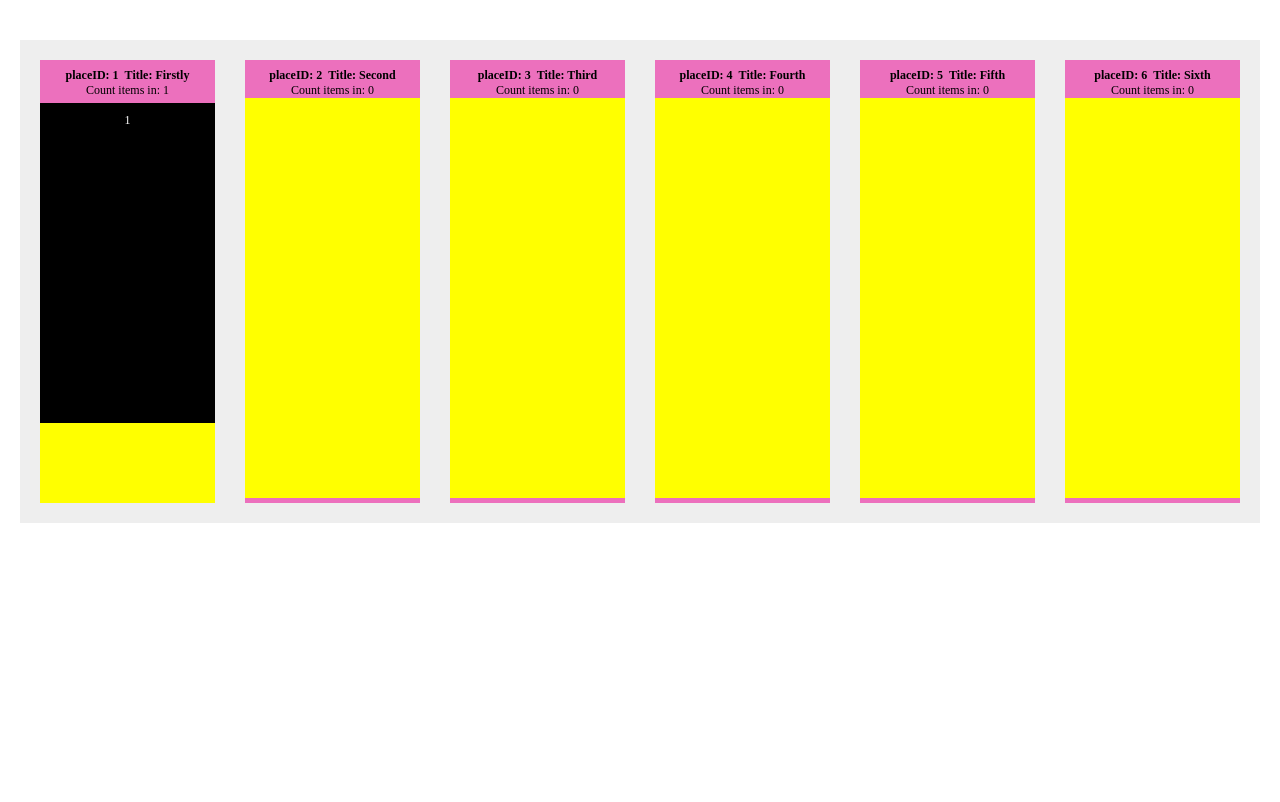
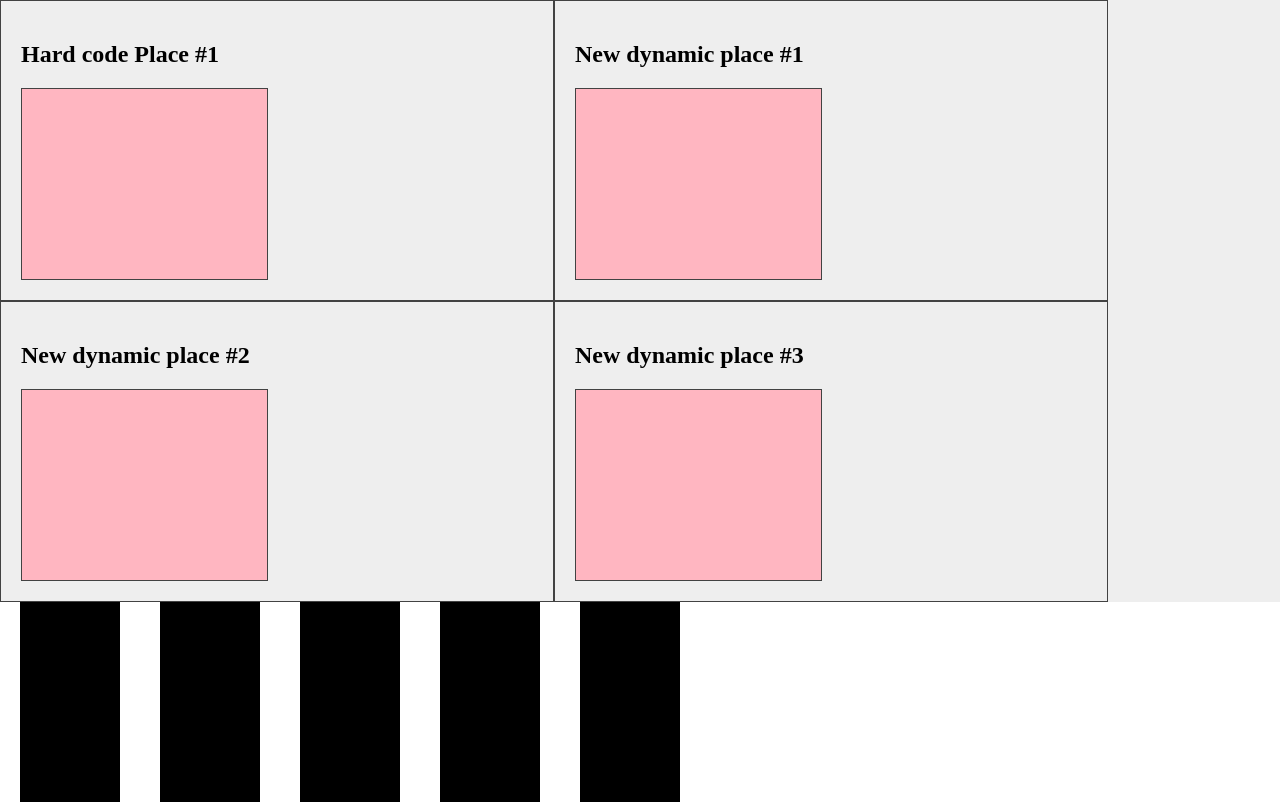
Before and after one commit to zelenchuk/react-dnd-cards, a React (Create React App) app: page / in a window 1280 px wide. Built offline with nearby package versions, Linux system fonts and the light colour scheme.

Commit message:
Create simple version ... and continue to optimize ... and refactor in free time

```diff
--- /dev/null
+++ b/src/FinalComponent/Droppable.js
@@ -0,0 +1,63 @@
+import React, {useState} from 'react';
+
+const Droppable = (props) => {
+    const {title, items, setItems} = props;
+    const [placeItems, setPlaceItems] = useState([]);
+
+    return (
+        <>
+
+            <div id={'place-1'}>
+                <h2>{title}</h2>
+
+                <div
+                    onDragOver={(e) => {
+                        e.preventDefault();
+                        e.target.classList.add('onDragOver')
+                    }}
+                    onDragLeave={(e) => {
+                        e.preventDefault();
+                        e.target.classList.remove('onDragOver')
+                    }}
+                    onDrop={(e, target) => {
+                        e.preventDefault();
+
+                        // TODO need to check class drop element's, because we can drop anythings ... it's not good.
+                        // if (target.classList.contains('newItemsStyle')) {}
+                        e.target.classList.remove('onDragOver')
+                        console.log("on me something drop");
+                        const data = e.dataTransfer.getData("text/html");
+                        //alert(data);
+
+                        setPlaceItems([...placeItems, {itemID: parseInt(data)}]);
+                        setItems(items.filter(i => i.itemID !== parseInt(data)));
+                    }}
+                    className="placeDropBody">
+                    {placeItems.length > 0 && (
+                        <section>
+                            {placeItems.map((i, index) =>
+                                <div
+                                    className={'inPlaceItems'}
+                                    key={index}
+                                    id={i.itemID}
+                                    draggable
+                                    onDragStart={e => e.dataTransfer.setData('Text/html', e.target.id)}
+                                    onDrop={(event) => {
+                                        event.preventDefault();
+                                    }}
+                                >
+                                    {i.itemID}
+                                </div>)}
+                        </section>
+                    )}
+
+                </div>
+
+
+            </div>
+
+        </>
+    );
+}
+
+export default Droppable;
--- a/src/FinalComponent/index.css
+++ b/src/FinalComponent/index.css
@@ -51,6 +51,7 @@ body * {
 
 .onDragOver {
     background: limegreen;
+    border-style: dotted;
 }
 
 .onDrop {
--- a/src/FinalComponent/index.js
+++ b/src/FinalComponent/index.js
@@ -1,96 +1,26 @@
 import './index.css'
-import React, {useState} from "react";
+import React, {useEffect, useState} from "react";
+import Droppable from "./Droppable";
 
+const FinalComponent = () => {
+    const [place1, setPlace1] = useState([]);
+    const [place2, setPlace2] = useState([]);
 
-// const initialState = [
-//     {placeID: 1, title: "Firstly", items: [{itemID: 1}]},
-//     {placeID: 2, title: "Second", items: [{itemID: 2}]},
-//     {placeID: 3, title: "Third", items: [{itemID: 3}]},
-//     {placeID: 4, title: "Fourth", items: [{itemID: 4}]},
-//     {placeID: 5, title: "Fifth", items: [{itemID: 5}]},
-//     {placeID: 6, title: "Sixth", items: [{itemID: 6}]},
-// ];
+    // items pool (all items for all places)
+    const [items, setItems] = useState([{itemID: 1}, {itemID: 2}, {itemID: 3}, {itemID: 4}, {itemID: 5}]);
 
-const initialState = [
-    {placeID: 1, title: "Firstly", items: [{itemID: 1}]},
-    {placeID: 2, title: "Second", items: []},
-    {placeID: 3, title: "Third", items: []},
-    {placeID: 4, title: "Fourth", items: []},
-    {placeID: 5, title: "Fifth", items: []},
-    {placeID: 6, title: "Sixth", items: []},
-];
-
-const MainDND = () => {
-    const [places, setPlaces] = useState(initialState);
-    const [currentPlace, setCurrentPlace] = useState(null);
-    const [currentItem, setCurrentItem] = useState(null);
-
-
-    const onDragOverHandler = (e) => {
-        e.preventDefault();
-        if (e.target.className === 'itemsElement') {
-            e.target.style.boxShadow = '0 4px 3px gray';
-            // e.target.style.opacity = '.33';
-        }
-    }
-    const onDragLeaveHandler = (e) => {
-        e.target.style.boxShadow = 'none';
-        // e.target.style.opacity = '1';
-    }
-    const onDragStartHandler = (e, place, item) => {
-        e.target.style.boxShadow = '0 4px 3px gray';
-        // e.target.style.opacity = '.33';
-
-        setCurrentPlace(place);
-        setCurrentItem(item);
-    }
-    const onDragEndHandler = (e) => {
-        console.log(e.target);
-        e.target.style.boxShadow = 'none';
-        // e.target.style.opacity = '.33';
-
-    }
-    const onDropHandler = (e, place, item) => {
-        e.preventDefault();
-        e.target.style.boxShadow = 'none';
-        // e.target.style.opacity = '.33';
-        e.target.parentElement.parentElement.style.background = 'red';
-
-        const currentIndex = currentPlace.items.indexOf(currentItem);
-        currentPlace.items.splice(currentIndex, 1);
-
-        const dropIndex = place.items.indexOf(item);
-        place.items.splice(dropIndex + 1, 0, currentItem);
-
-        console.log(place)
-
-        setCurrentPlace(places.map(p => {
-            if (p.placeID === place.placeID) {
-                return place;
-            }
-
-            if (p.placeID === currentPlace.placeID) {
-                return currentPlace;
-            }
-
-            return p;
-        }))
-    }
-
+    useEffect(() => {
+        console.log('place1', place1);
+        console.log("items", items);
+    }, [place1]);
 
     return (
-        <div id={'mainBlock'}>
-            {places.map(place =>
-                <div key={place.placeID} className={'placeItem'}>
-                    <div>
-                        <div>
-                            <strong>placeID: {place.placeID}&nbsp;&nbsp;Title: {place.title}</strong>
-                        </div>
-                        <div>Count items in: {place.items.length}</div>
+        <>
+            <div id="droppableBlock">
+                <div id={'place-1'}>
+                    <h2>Hard code Place #1</h2>
 
-
-                    </div>
-                    <div className={'placeBody'}
+                    <div
                         onDragOver={(e) => {
                             e.preventDefault();
                             e.target.classList.add('onDragOver')
@@ -99,36 +29,69 @@ const MainDND = () => {
                             e.preventDefault();
                             e.target.classList.remove('onDragOver')
                         }}
-                         onDragEnd={(e) => {
+                        onDrop={(e, target) => {
                             e.preventDefault();
-                             e.target.classList.add('onDrop');
+
+
+                            // TODO need to check class drop element's, because we can drop anythings ... it's not good.
+                            // if (target.classList.contains('newItemsStyle')) {}
+                            e.target.classList.remove('onDragOver')
+                            console.log("on me something drop");
+                            const data = e.dataTransfer.getData("text/html");
+                            //alert(data);
+
+                            setPlace1([...place1, {itemID: parseInt(data)}]);
+                            setItems(items.filter(i => i.itemID !== parseInt(data)));
+                        }}
+                        className="placeDropBody">
+                        {place1.length > 0 && (
+                            <section>
+                                {place1.map((i, index) =>
+                                    <div
+                                        className={'inPlaceItems'}
+                                        key={index}
+                                        id={i.itemID}
+                                        draggable
+                                        onDragStart={e => e.dataTransfer.setData('Text/html', e.target.id)}
+                                        onDrop={(event) => {
+                                            event.preventDefault();
                                         }}
                                     >
-                        {place.items.length !== 0 &&
-                            <>
-                                {place.items.length !== 0 && (
-                                    <div className={'itemsElement'}
-                                         draggable={true}
-                                         onDragOver={(e) => onDragOverHandler(e)}
-                                         onDragLeave={(e) => onDragLeaveHandler(e)}
-                                         onDragStart={(e) => onDragStartHandler(e, place, place.items.at(-1))}
-                                         onDragEnd={(e) => onDragEndHandler(e)}
-                                         onDrop={(e) => onDropHandler(e, place, place.items.at(-1))}
-                                         onMouseMove={(e) => {
-                                             e.preventDefault();
-                                              // e.target.parentElement.parentElement.style.background = 'purple';
+                                        {i.itemID}
+                                    </div>)}
+                            </section>
+                        )}
+
+                    </div>
+
+
+                </div>
+
+                <Droppable title={"New dynamic place #1"} items={items} setItems={setItems}/>
+
+                <Droppable title={"New dynamic place #2"} items={items} setItems={setItems}/>
+
+                <Droppable title={"New dynamic place #3"} items={items} setItems={setItems}/>
+            </div>
+
+            <div id="itemsBlock">
+                {items.map((i) => <p
+                    key={i.itemID}
+                    id={i.itemID}
+                    draggable
+                    onDragStart={e => e.dataTransfer.setData('Text/html', e.target.id)}
+                    onDrop={(event) => {
+                        event.preventDefault();
                     }}
+
+                    className={"newItemsStyle"}
                 >
-                                        {place.items.at(-1).itemID}
+                    {i.itemID}
+                </p>)}
             </div>
-                                )}
-                            </>}
-                    </div>
-                </div>
-            )}
-        </div>
-    )
+        </>
+    );
 }
 
 
-export default MainDND;
+export default FinalComponent;
--- a/src/OnlyLastItemMain/index.css
+++ b/src/OnlyLastItemMain/index.css
@@ -43,3 +43,46 @@ body * {
     margin: 5px 0 0 0;
     cursor: grab;
 }
+
+
+.newItemsStyle {
+    width: 100px;
+    float: left;
+    height: 200px;
+    margin: 0 20px;
+    background: #000;
+    cursor: grab;
+}
+
+#droppableBlock {
+    width: 100%;
+    background: #eee;
+    overflow: hidden;
+}
+
+#droppableBlock div {
+    float: left;
+    width: 40%;
+    border: 1px solid #424242;
+    padding: 20px;
+}
+
+.placeDropBody {
+    background: lightpink;
+    min-height: 150px;
+}
+
+.inPlaceItems {
+    display: block;
+    float: none;
+    background: #000;
+    padding: 20px;
+    margin: 10px 0;
+    color: yellow;
+
+}
+
+.onDragOver {
+    background: limegreen;
+    border-style: dotted;
+}
--- a/src/OnlyLastItemMain/index.js
+++ b/src/OnlyLastItemMain/index.js
@@ -1,6 +1,5 @@
 import './index.css'
 import React, {useState} from "react";
-
 
 const initialState = [
     {placeID: 1, title: "Firstly", items: [{itemID: 1}]},
@@ -99,6 +98,7 @@ const MainDND = () => {
             )}
         </div>
     )
+
 }
 
 
```
Lines whose indentation alone changed are shown as unchanged.
